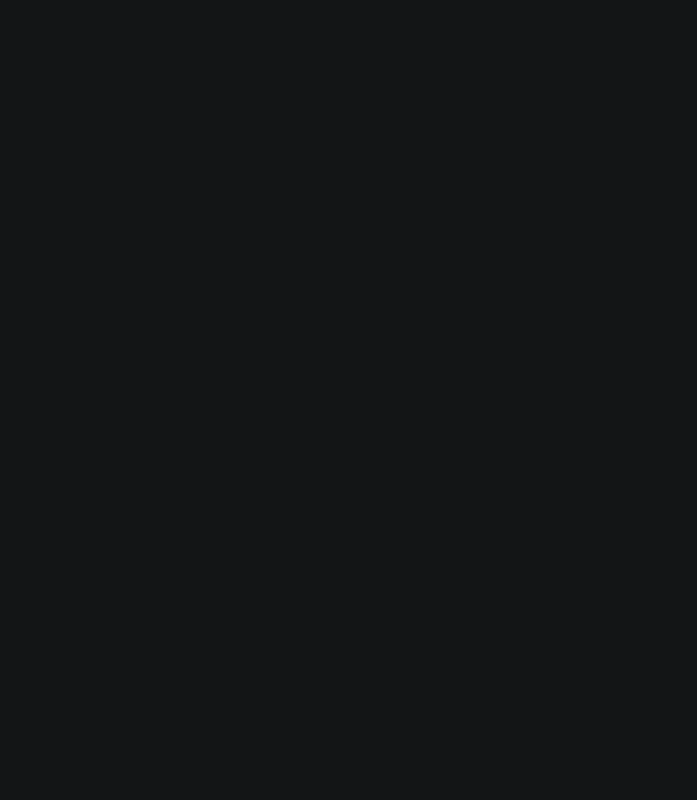
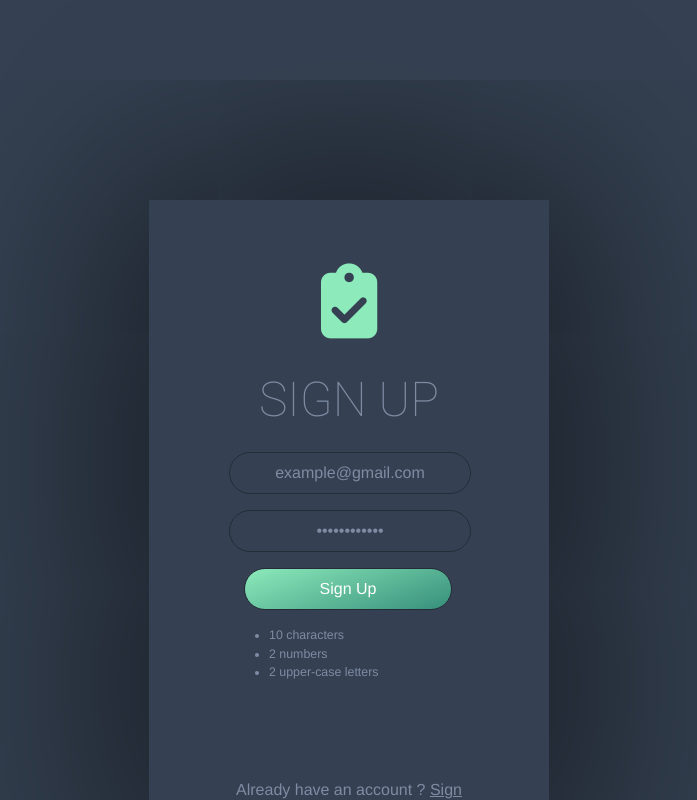
Before and after one commit to Versiani-R/ToDo, a React (Create React App) app in the folder frontend/: page / in a window 1280 px wide. Shown: the whole page, without its empty margins (291-988 px from the left). Built offline with nearby package versions, Linux system fonts and the light colour scheme; a web font is replaced by a local one.

Commit message:
Added an empty url for the main page ( temporary ) / Switching branches to fix some errors on deploy

```diff
--- a/frontend/src/index.tsx
+++ b/frontend/src/index.tsx
@@ -21,6 +21,10 @@
                 <Route path='/to-dos/'>
                     <ToDo />
                 </Route>
+
+                <Route path='/'>
+                    <Register />
+                </Route>
             </Switch>
         </BrowserRouter>
     </React.StrictMode>,
```
